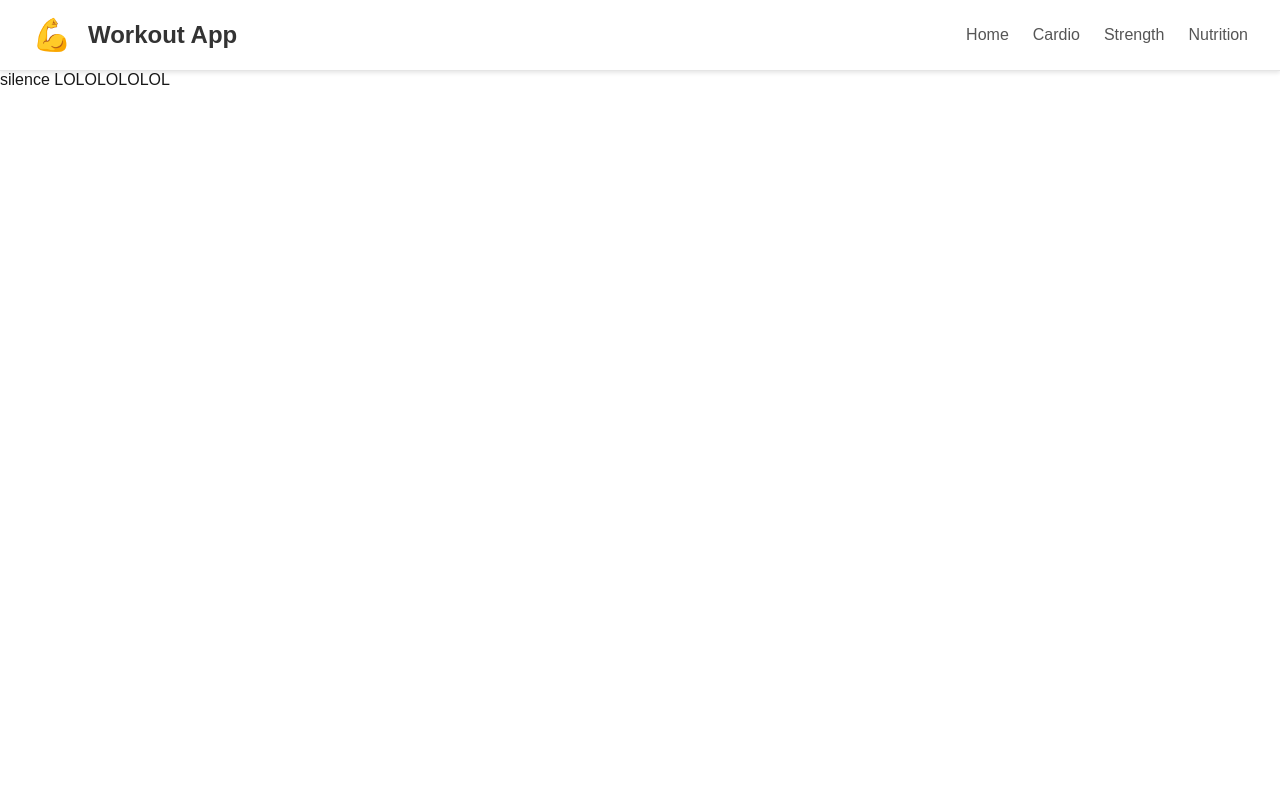
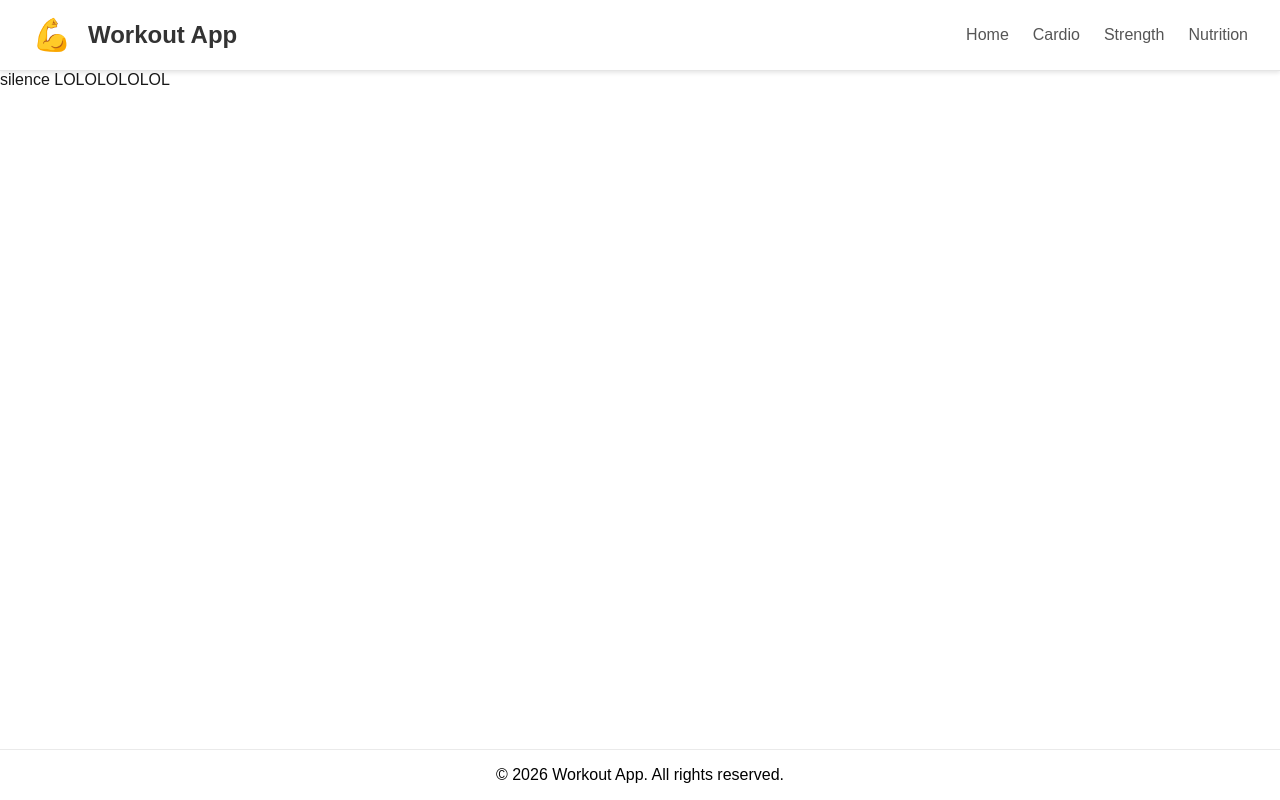
Before and after one commit to caseydemo/workout-app, a Next.js app: page / in a window 1280 px wide. Built offline with nearby package versions, Linux system fonts and the light colour scheme.

Commit message:
create and add footer

```diff
--- /dev/null
+++ b/app/components/Footer.module.css
@@ -0,0 +1,13 @@
+footer.footer {
+    position: fixed;
+    bottom: 0;
+    left: 0;
+    right: 0;
+    width: 100%;
+    text-align: center;
+    padding: 1rem 0;
+    border-top: 1px solid #eaeaea;
+    background: white;
+    z-index: 10;
+    color: black;
+}
--- /dev/null
+++ b/app/components/Footer.tsx
@@ -0,0 +1,8 @@
+import styles from './Footer.module.css';
+export default function Footer() {
+    return (
+        <footer className={`footer ${styles.footer}`}>
+            <p>© 2026 Workout App. All rights reserved.</p>
+        </footer>
+    );
+}
--- a/app/layout.tsx
+++ b/app/layout.tsx
@@ -2,6 +2,7 @@ import type { Metadata } from "next";
 import { Geist, Geist_Mono } from "next/font/google";
 import "./globals.css";
 import TopNav from "./components/TopNav";
+import Footer from "./components/Footer";
 
 const geistSans = Geist({
   variable: "--font-geist-sans",
@@ -28,6 +29,7 @@ export default function RootLayout({
       <body className={`${geistSans.variable} ${geistMono.variable}`}>
         <TopNav />
         {children}
+        <Footer />
       </body>
     </html>
   );
```
